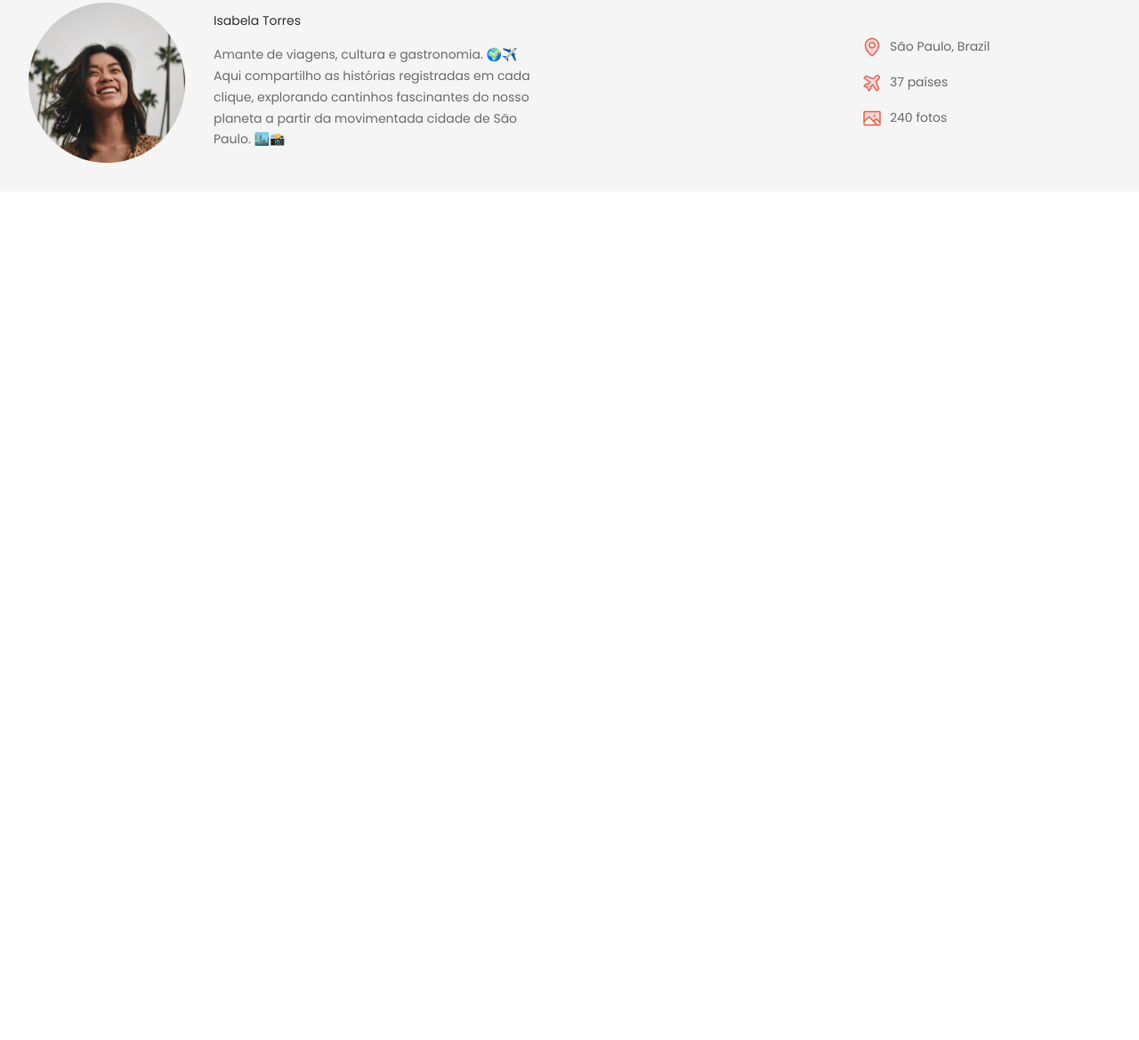
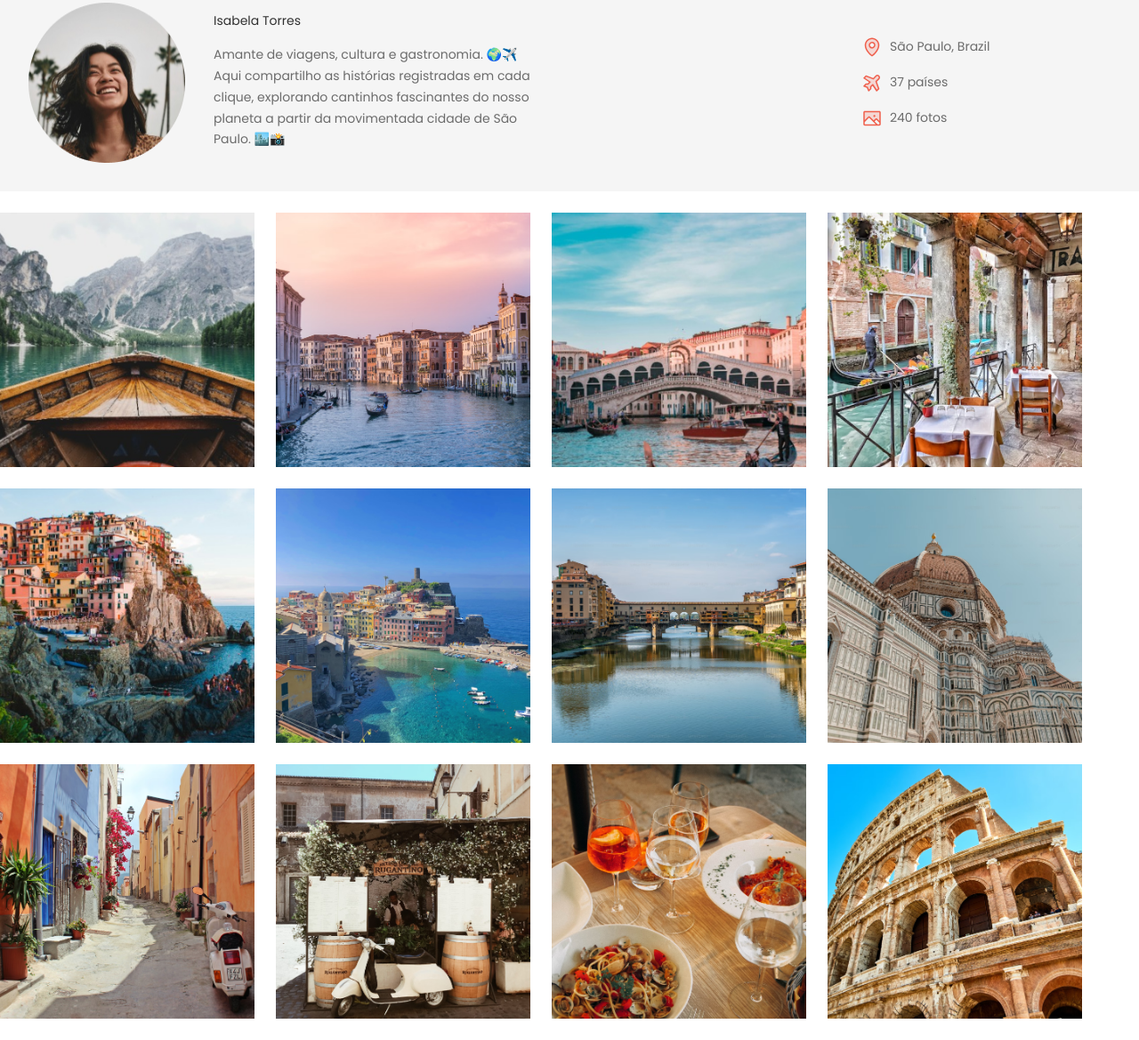
Before and after one commit to Blasivas/Travelgram, a plain HTML site: page index.html in a window 1280 px wide. Shown: the part 141-1310 px from the top of the page at 89% size. Before the commit the page ends 800 px from the top, so only its background shows below. Drawn offline with Linux system fonts and the light colour scheme.

Commit message:
main gallery

```diff
--- a/index.html
+++ b/index.html
@@ -55,5 +55,19 @@
       </div>
     </header>
   </div>
+  <main>
+    <img src="assets/Images/Image 01.png" alt="...">
+    <img src="assets/Images/Image 02.png" alt="...">
+    <img src="assets/Images/Image 03.png" alt="...">
+    <img src="assets/Images/Image 04.png" alt="...">
+    <img src="assets/Images/Image 05.png" alt="...">
+    <img src="assets/Images/Image 06.png" alt="...">
+    <img src="assets/Images/Image 07.png" alt="...">
+    <img src="assets/Images/Image 08.png" alt="...">
+    <img src="assets/Images/Image 09.png" alt="...">
+    <img src="assets/Images/Image 10.png" alt="...">
+    <img src="assets/Images/Image 11.png" alt="...">
+    <img src="assets/Images/Image 12.png" alt="...">
+  </main>
 </body>
 </html>
--- a/styles/index.css
+++ b/styles/index.css
@@ -1,3 +1,4 @@
 @import url(global.css);
 @import url(nav.css);
 @import url(header.css);
+@import url(main.css);
--- /dev/null
+++ b/styles/main.css
@@ -0,0 +1,11 @@
+main{
+  display: flex;
+  flex-wrap: wrap;
+  gap: 24px;
+  padding-block: 24px;
+}
+main img {
+  width: 286px;
+  height: 286px;
+  object-fit: cover;
+}
```
